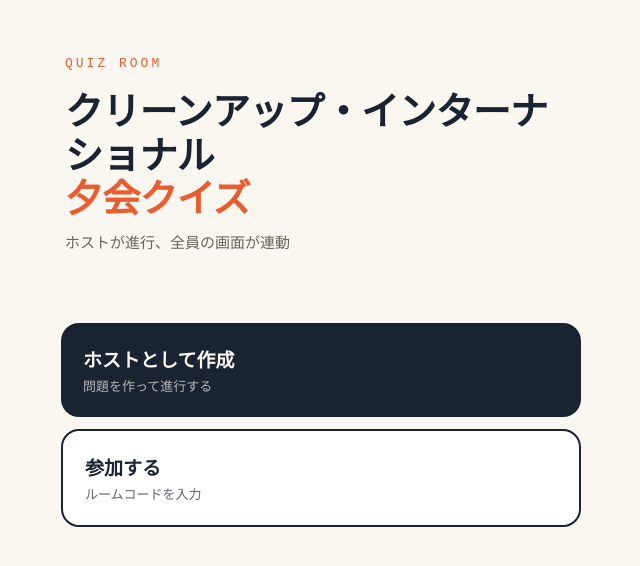
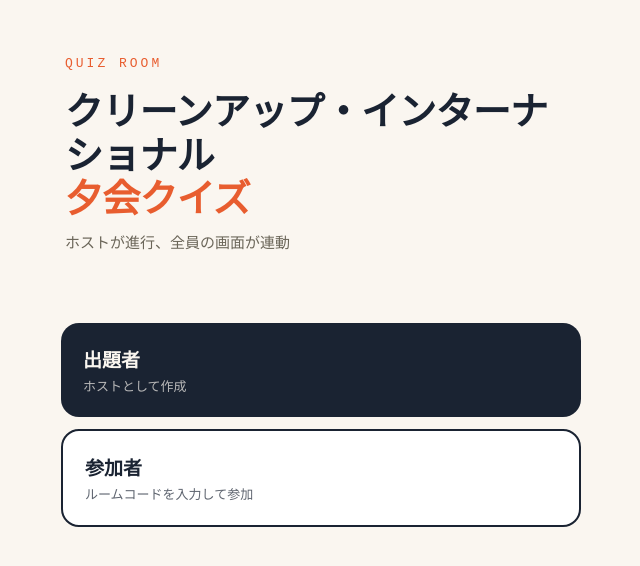
Before and after one commit to joymoc8831/quiz, a React (Vite) app: page / in a window 1280 px wide. Shown: the top 566 px of the page, without its empty margins (319-959 px from the left). Built offline with nearby package versions, Linux system fonts and the light colour scheme; a web font is replaced by a local one.

Commit message:
Update App.jsx

```diff
--- a/src/App.jsx
+++ b/src/App.jsx
@@ -3,7 +3,7 @@
 import { doc, setDoc, updateDoc, getDoc, collection, onSnapshot } from 'firebase/firestore';
 import { Plus, Trash2, Copy, Check, ArrowLeft, Users, BarChart3, Play, Send, Clock, ChevronRight, X, Trophy } from 'lucide-react';
 
-const MARKS = ['①', '②', '③', '④'];
+const MARKS = ['A', 'B', 'C', 'D'];
 const MARK_COLORS = ['#e85d2f', '#2f7ae8', '#2fa368', '#c44ea8'];
 
 // ---------- Firestore helpers ----------
@@ -181,12 +181,12 @@
       </div>
       <div style={styles.bigBtns}>
         <button style={{ ...styles.bigBtn, ...styles.bigBtnPrimary }} onClick={onHost}>
-          <span style={styles.bigBtnLabel}>ホストとして作成</span>
-          <span style={styles.bigBtnSub}>問題を作って進行する</span>
+          <span style={styles.bigBtnLabel}>出題者</span>
+          <span style={styles.bigBtnSub}>ホストとして作成</span>
         </button>
         <button style={{ ...styles.bigBtn, ...styles.bigBtnSecondary }} onClick={onJoin}>
-          <span style={styles.bigBtnLabel}>参加する</span>
-          <span style={styles.bigBtnSub}>ルームコードを入力</span>
+          <span style={styles.bigBtnLabel}>参加者</span>
+          <span style={styles.bigBtnSub}>ルームコードを入力して参加</span>
         </button>
       </div>
     </div>
@@ -311,7 +311,7 @@
         />
       </div>
       <div style={styles.formBlock}>
-        <label style={styles.label}>あなたの名前</label>
+        <label style={styles.label}>チーム名</label>
         <input
           style={styles.textInput} placeholder="表示名" maxLength={20}
           value={name} onChange={(e) => setName(e.target.value)}
```
